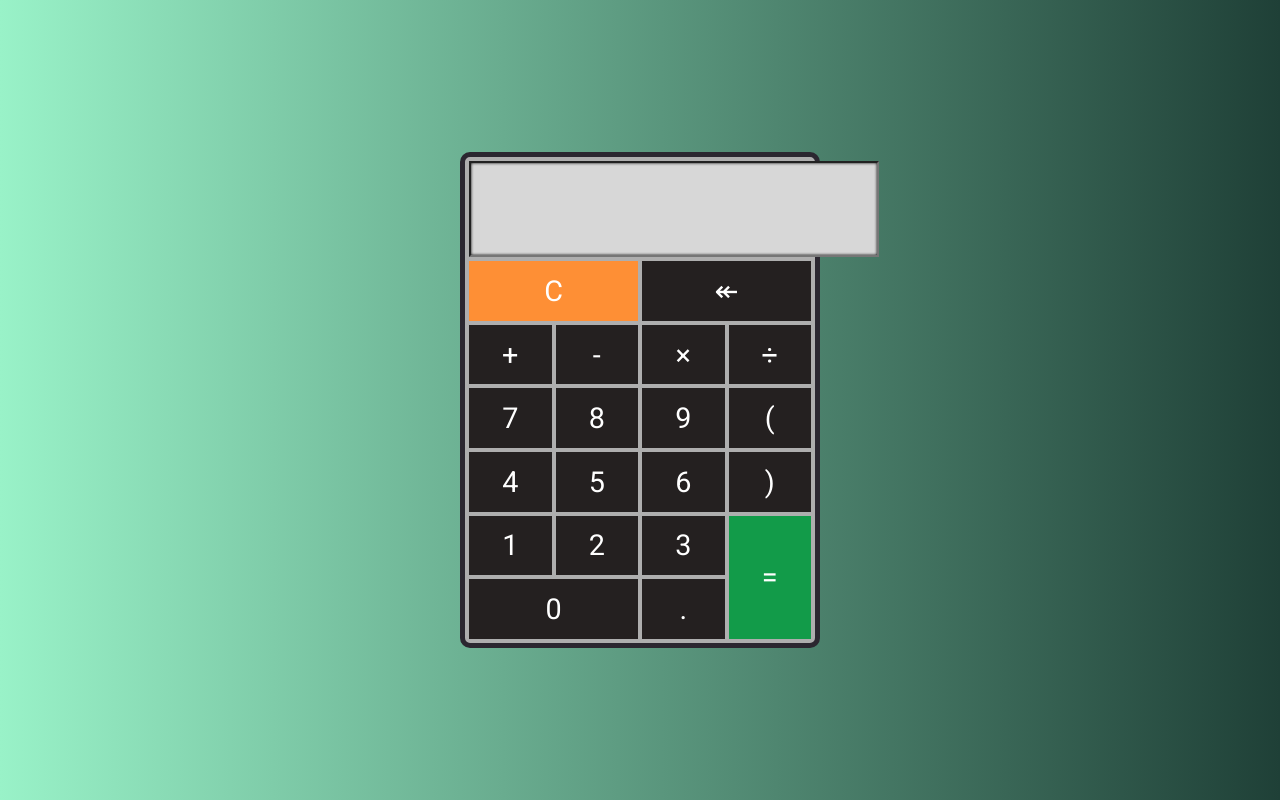
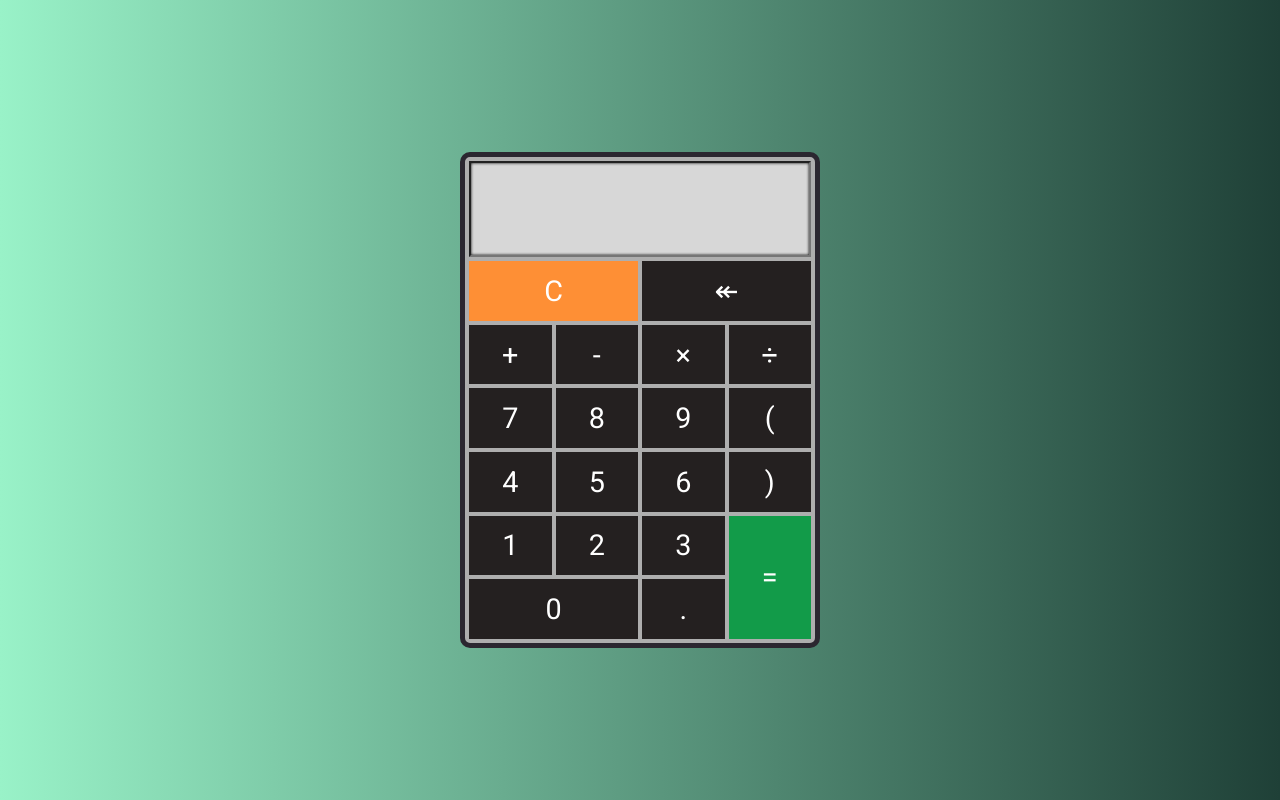
Before and after one commit to tracer566/myApplicationsOnJs, a plain HTML site: page Calc/index.html in a window 1280 px wide. Drawn offline with Linux system fonts and the light colour scheme.

Commit message:
Исправил баг на телефонах

```diff
--- a/Calc/css/main.css
+++ b/Calc/css/main.css
@@ -45,8 +45,9 @@ body {
 }
 .container input {
   height: 6rem;
-  font-size: 1.9rem;
+  font-size: 1.7rem;
   outline: none;
+  width: 100%;
   text-align: right;
   padding-right: 6px;
   background-color: #D7D7D7;
```
